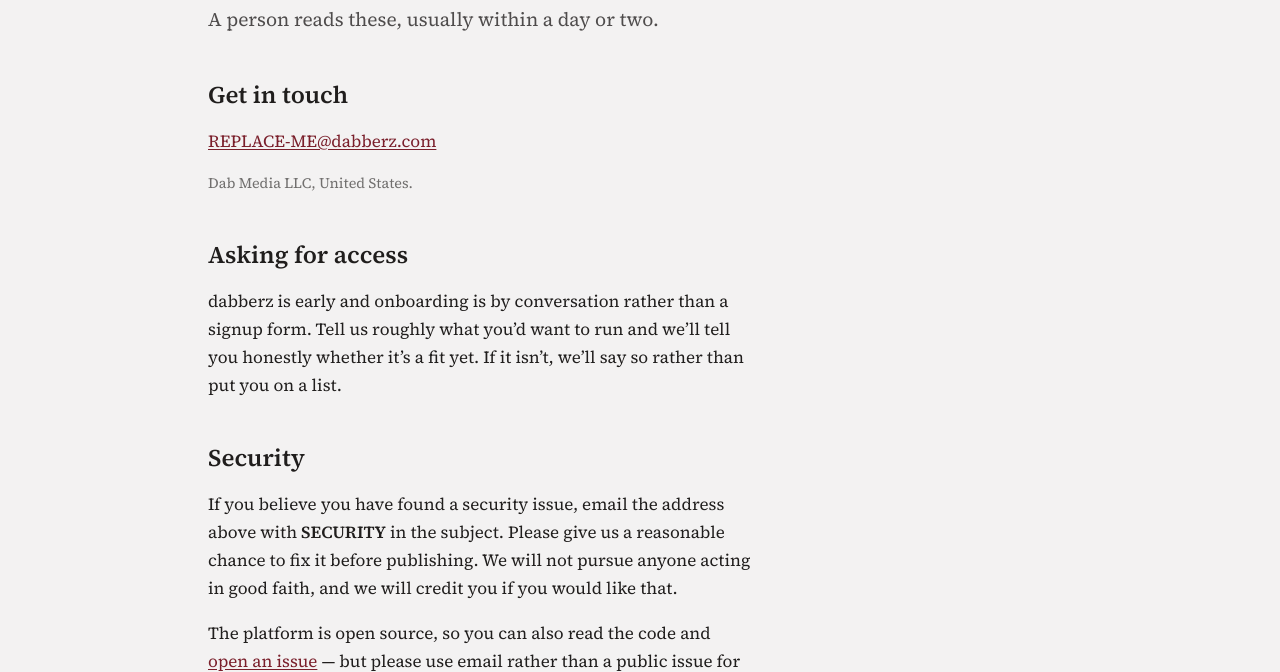
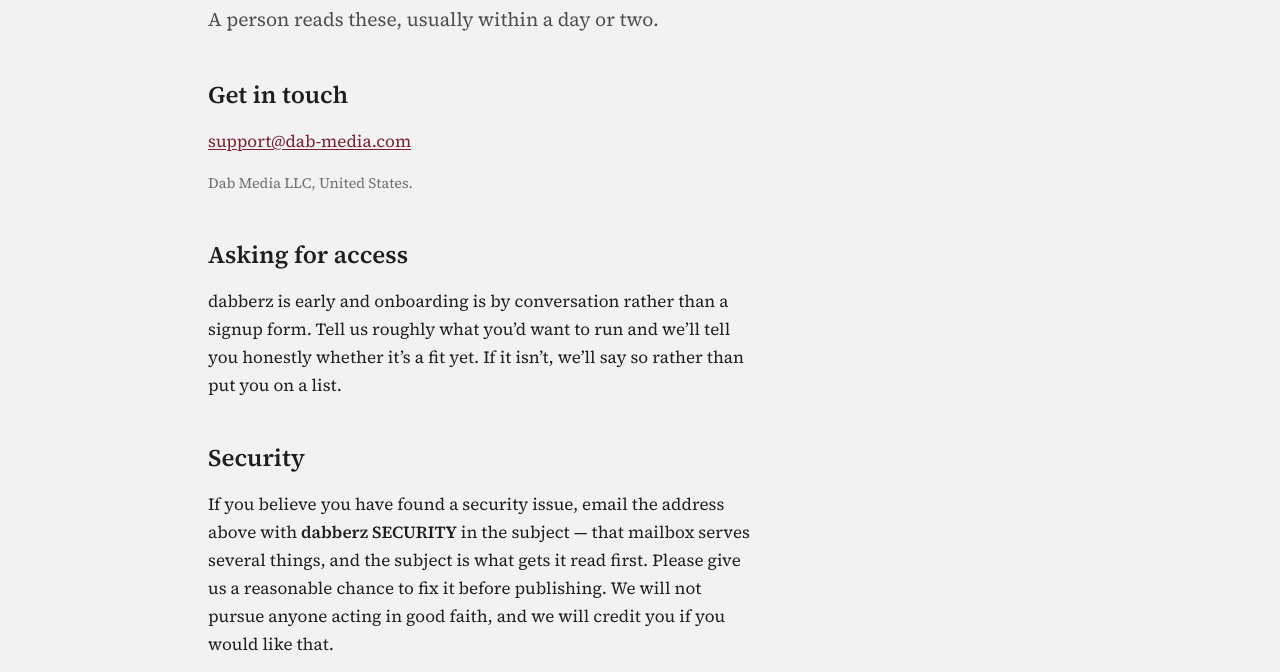
Before and after one commit to dabbers/devex, a plain HTML site: page site/contact.html in a window 1280 px wide. Shown: the part 130-802 px from the top of the page. Drawn offline with Linux system fonts and the light colour scheme.

Commit message:
Point the site at the mailbox that already exists
support@dab-media.com, the catch-all already serving Dab Media's other
properties, rather than a dabberz address that has not been configured
yet. Noted in the site's README as a swap to make later rather than a
placeholder to remember.

Since that mailbox serves several things, the security line now asks for
dabberz in the subject as well, because what gets a report read first in a
shared inbox is the subject.

Checked: no placeholder text anywhere in the site, one address on it, and
every internal link on every page resolves.

Co-Authored-By: Claude Opus 5 <noreply@anthropic.com>
Claude-Session: https://claude.ai/code/session_015NAs4Guk6f8QbCy6rrRRFe

```diff
--- a/site/contact.html
+++ b/site/contact.html
@@ -22,7 +22,7 @@
 <p class="lede">A person reads these, usually within a day or two.</p>
 
 <h2>Get in touch</h2>
-<p><a href="mailto:REPLACE-ME@dabberz.com">REPLACE-ME@dabberz.com</a></p>
+<p><a href="mailto:support@dab-media.com">support@dab-media.com</a></p>
 <p class="muted small">Dab Media LLC, United States.</p>
 
 <h2>Asking for access</h2>
@@ -33,7 +33,8 @@ put you on a list.</p>
 
 <h2>Security</h2>
 <p>If you believe you have found a security issue, email the address above with
-<b>SECURITY</b> in the subject. Please give us a reasonable chance to fix it
+<b>dabberz SECURITY</b> in the subject &mdash; that mailbox serves several
+things, and the subject is what gets it read first. Please give us a reasonable chance to fix it
 before publishing. We will not pursue anyone acting in good faith, and we will
 credit you if you would like that.</p>
 <p>The platform is open source, so you can also read the code and
```
Also changed, not shown: 1 other file.
